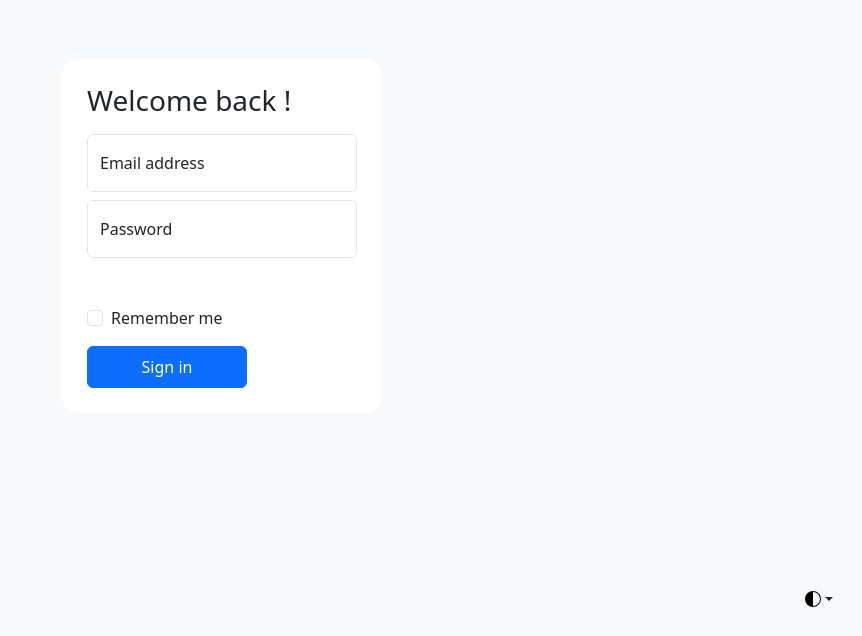
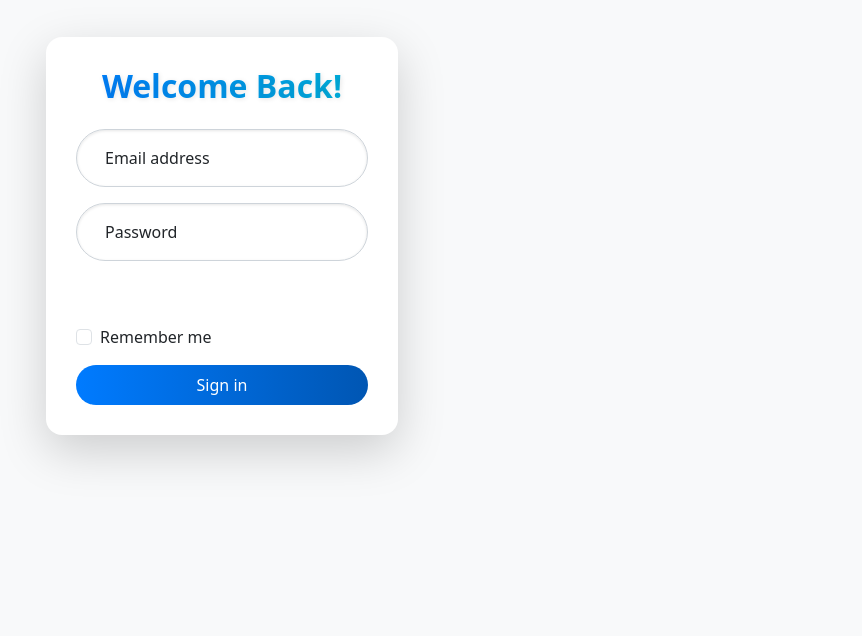
Before and after one commit to ChandelAnish/fusionFLOW, a React (Vite) app in the folder client/: page /signin in a window 1280 px wide. Shown: the part 164-800 px from the top of the page, without its empty margins (418-1280 px from the left). Built offline with nearby package versions, Linux system fonts and the light colour scheme.

Commit message:
Improved UI of SignIn and SignUp page
add hover effects to input fields, shadows to borders, and title.

```diff
--- a/client/package.json
+++ b/client/package.json
@@ -16,7 +16,7 @@
     "jwt-decode": "^4.0.0",
     "react": "^18.3.1",
     "react-dom": "^18.3.1",
-    "react-icons": "^5.2.1",
+    "react-icons": "^5.3.0",
     "react-redux": "^9.1.2",
     "react-router-dom": "^6.25.1",
     "socket.io-client": "^4.7.5",
@@ -30,6 +30,6 @@
     "eslint-plugin-react": "^7.34.3",
     "eslint-plugin-react-hooks": "^4.6.2",
     "eslint-plugin-react-refresh": "^0.4.7",
-    "vite": "^5.3.4"
+    "vite": "^5.4.8"
   }
 }
--- a/client/src/auth/SignIn.jsx
+++ b/client/src/auth/SignIn.jsx
@@ -1,172 +1,148 @@
 import React, { useState } from "react";
 
 export default function SignIn() {
-
-  const [warningMsg, setwarningMsg] = useState('');
+  const [warningMsg, setwarningMsg] = useState("");
 
   const handelFormSubmit = async (e) => {
-    e.preventDefault()
-    setwarningMsg('');
-    const form = e.target
+    e.preventDefault();
+    setwarningMsg("");
+    const form = e.target;
 
     const email = form.email.value;
     const password = form.password.value;
 
-    const userDetails = { email, password }
+    const userDetails = { email, password };
 
-    const response = await signin(userDetails)
+    const response = await signin(userDetails);
     if (response.signin) {
-      window.open('/', '_parent')
-      console.log(response)
+      window.open("/", "_parent");
+      console.log(response);
+    } else {
+      setwarningMsg(response.msg);
     }
-    else {
-      setwarningMsg(response.msg)
-    }
-  }
+  };
 
   const signin = async (userDetails) => {
     try {
       const response = await fetch(`${import.meta.env.VITE_SERVER_URL}/signin`, {
-        method: 'POST',
+        method: "POST",
         headers: {
-          'Content-type': 'application/json'
+          "Content-type": "application/json",
         },
-        credentials:"include",
-        body: JSON.stringify(userDetails)
-      })
-      const data = await response.json()
-      return data
+        credentials: "include",
+        body: JSON.stringify(userDetails),
+      });
+      const data = await response.json();
+      return data;
     } catch (error) {
-      console.log(error)
+      console.log(error);
     }
-  }
+  };
 
   return (
     <>
-      <div className="d-flex align-items-center py-4 bg-body-tertiary" style={{ height: '100vh' }}>
-        <svg xmlns="http://www.w3.org/2000/svg" className="d-none">
-          <symbol id="check2" viewBox="0 0 16 16">
-            <path d="M13.854 3.646a.5.5 0 0 1 0 .708l-7 7a.5.5 0 0 1-.708 0l-3.5-3.5a.5.5 0 1 1 .708-.708L6.5 10.293l6.646-6.647a.5.5 0 0 1 .708 0z"></path>
-          </symbol>
-          <symbol id="circle-half" viewBox="0 0 16 16">
-            <path d="M8 15A7 7 0 1 0 8 1v14zm0 1A8 8 0 1 1 8 0a8 8 0 0 1 0 16z"></path>
-          </symbol>
-          <symbol id="moon-stars-fill" viewBox="0 0 16 16">
-            <path d="M6 .278a.768.768 0 0 1 .08.858 7.208 7.208 0 0 0-.878 3.46c0 4.021 3.278 7.277 7.318 7.277.527 0 1.04-.055 1.533-.16a.787.787 0 0 1 .81.316.733.733 0 0 1-.031.893A8.349 8.349 0 0 1 8.344 16C3.734 16 0 12.286 0 7.71 0 4.266 2.114 1.312 5.124.06A.752.752 0 0 1 6 .278z"></path>
-            <path d="M10.794 3.148a.217.217 0 0 1 .412 0l.387 1.162c.173.518.579.924 1.097 1.097l1.162.387a.217.217 0 0 1 0 .412l-1.162.387a1.734 1.734 0 0 0-1.097 1.097l-.387 1.162a.217.217 0 0 1-.412 0l-.387-1.162A1.734 1.734 0 0 0 9.31 6.593l-1.162-.387a.217.217 0 0 1 0-.412l1.162-.387a1.734 1.734 0 0 0 1.097-1.097l.387-1.162zM13.863.099a.145.145 0 0 1 .274 0l.258.774c.115.346.386.617.732.732l.774.258a.145.145 0 0 1 0 .274l-.774.258a1.156 1.156 0 0 0-.732.732l-.258.774a.145.145 0 0 1-.274 0l-.258-.774a1.156 1.156 0 0 0-.732-.732l-.774-.258a.145.145 0 0 1 0-.274l.774-.258c.346-.115.617-.386.732-.732L13.863.1z"></path>
-          </symbol>
-          <symbol id="sun-fill" viewBox="0 0 16 16">
-            <path d="M8 12a4 4 0 1 0 0-8 4 4 0 0 0 0 8zM8 0a.5.5 0 0 1 .5.5v2a.5.5 0 0 1-1 0v-2A.5.5 0 0 1 8 0zm0 13a.5.5 0 0 1 .5.5v2a.5.5 0 0 1-1 0v-2A.5.5 0 0 1 8 13zm8-5a.5.5 0 0 1-.5.5h-2a.5.5 0 0 1 0-1h2a.5.5 0 0 1 .5.5zM3 8a.5.5 0 0 1-.5.5h-2a.5.5 0 0 1 0-1h2A.5.5 0 0 1 3 8zm10.657-5.657a.5.5 0 0 1 0 .707l-1.414 1.415a.5.5 0 1 1-.707-.708l1.414-1.414a.5.5 0 0 1 .707 0zm-9.193 9.193a.5.5 0 0 1 0 .707L3.05 13.657a.5.5 0 0 1-.707-.707l1.414-1.414a.5.5 0 0 1 .707 0zm9.193 2.121a.5.5 0 0 1-.707 0l-1.414-1.414a.5.5 0 0 1 .707-.707l1.414 1.414a.5.5 0 0 1 0 .707zM4.464 4.465a.5.5 0 0 1-.707 0L2.343 3.05a.5.5 0 1 1 .707-.707l1.414 1.414a.5.5 0 0 1 0 .708z"></path>
-          </symbol>
-        </svg>
-
-        <div className="dropdown position-fixed bottom-0 end-0 mb-3 me-3 bd-mode-toggle">
-          <button
-            className="btn btn-bd-primary py-2 dropdown-toggle d-flex align-items-center"
-            id="bd-theme"
-            type="button"
-            aria-expanded="false"
-            data-bs-toggle="dropdown"
-            aria-label="Toggle theme (auto)"
-          >
-            <svg className="bi my-1 theme-icon-active" width="1em" height="1em">
-              <use href="#circle-half"></use>
-            </svg>
-            <span className="visually-hidden" id="bd-theme-text">
-              Toggle theme
-            </span>
-          </button>
-          <ul
-            className="dropdown-menu dropdown-menu-end shadow"
-            aria-labelledby="bd-theme-text"
-          >
-            <li>
-              <button
-                type="button"
-                className="dropdown-item d-flex align-items-center"
-                data-bs-theme-value="light"
-                aria-pressed="false"
-              >
-                <svg className="bi me-2 opacity-50" width="1em" height="1em">
-                  <use href="#sun-fill"></use>
-                </svg>
-                Light
-                <svg className="bi ms-auto d-none" width="1em" height="1em">
-                  <use href="#check2"></use>
-                </svg>
-              </button>
-            </li>
-            <li>
-              <button
-                type="button"
-                className="dropdown-item d-flex align-items-center"
-                data-bs-theme-value="dark"
-                aria-pressed="false"
-              >
-                <svg className="bi me-2 opacity-50" width="1em" height="1em">
-                  <use href="#moon-stars-fill"></use>
-                </svg>
-                Dark
-                <svg className="bi ms-auto d-none" width="1em" height="1em">
-                  <use href="#check2"></use>
-                </svg>
-              </button>
-            </li>
-            <li>
-              <button
-                type="button"
-                className="dropdown-item d-flex align-items-center active"
-                data-bs-theme-value="auto"
-                aria-pressed="true"
-              >
-                <svg className="bi me-2 opacity-50" width="1em" height="1em">
-                  <use href="#circle-half"></use>
-                </svg>
-                Auto
-                <svg className="bi ms-auto d-none" width="1em" height="1em">
-                  <use href="#check2"></use>
-                </svg>
-              </button>
-            </li>
-          </ul>
-        </div>
-
-        <main className="form-signin m-auto rounded-4" style={{ width: "20rem", backgroundColor: "white", padding: "25px" }}>
+      <div className="d-flex align-items-center py-4 bg-light" style={{ height: "100vh" }}>
+        <main
+          className="form-signin m-auto rounded-4 shadow-lg"
+          style={{
+            width: "22rem",
+            backgroundColor: "#ffffff",
+            padding: "30px",
+            borderRadius: "16px",
+            boxShadow: "0px 8px 20px rgba(0, 0, 0, 0.1)",
+          }}
+        >
+          {/* form */}
+          <form onSubmit={handelFormSubmit}>
+            {/* <h1 className="h3 mb-4 fw-bold text-center">Welcome Back!</h1> */}
 
 
-          {/* form */}
-          <form onSubmit={handelFormSubmit}>
-            <h1 className="h3 mb-3 fw-normal">Welcome back !</h1>
 
-            <div className="form-floating mb-2">
+            <h1
+  className="h3 mb-4 fw-bold text-center"
+  style={{
+    fontSize: "2rem",  // Larger text size for more emphasis
+    background: "linear-gradient(90deg, #007bff, #00b4db)",  // Gradient effect for text
+    WebkitBackgroundClip: "text",  // Clip background to the text only
+    WebkitTextFillColor: "transparent",  // Makes the text appear transparent to show the gradient
+    textShadow: "1px 1px 5px rgba(0, 0, 0, 0.1)",  // Adds a soft shadow
+  }}
+>
+  Welcome Back!
+</h1>
+
+
+
+
+
+
+
+            <div className="form-floating mb-3">
               <input
                 type="email"
-                className="form-control"
+                className="form-control rounded-pill"
                 id="floatingInput"
                 placeholder="name@example.com"
                 name="email"
+                style={{
+                  padding: "12px 15px",
+                  border: "1px solid #ced4da",
+                  fontSize: "1rem",
+                  boxShadow: "inset 0 1px 3px rgba(0, 0, 0, 0.1)",
+                  transition: "all 0.3s ease",
+                }}
+                onMouseEnter={(e) => {
+                  e.target.style.borderColor = "#007bff";
+                  e.target.style.boxShadow = "0 0 5px rgba(0, 123, 255, 0.5)";
+                }}
+                onMouseLeave={(e) => {
+                  e.target.style.borderColor = "#ced4da";
+                  e.target.style.boxShadow = "inset 0 1px 3px rgba(0, 0, 0, 0.1)";
+                }}
               />
-              <label htmlFor="floatingInput">Email address</label>
+              <label htmlFor="floatingInput" className="ms-3">
+                Email address
+              </label>
             </div>
 
-            <div className="form-floating">
+            <div className="form-floating mb-3">
               <input
                 type="password"
-                className="form-control"
+                className="form-control rounded-pill"
                 id="floatingPassword"
                 placeholder="Password"
                 name="password"
+                style={{
+                  padding: "12px 15px",
+                  border: "1px solid #ced4da",
+                  fontSize: "1rem",
+                  boxShadow: "inset 0 1px 3px rgba(0, 0, 0, 0.1)",
+                  transition: "all 0.3s ease",
+                }}
+                onMouseEnter={(e) => {
+                  e.target.style.borderColor = "#007bff";
+                  e.target.style.boxShadow = "0 0 5px rgba(0, 123, 255, 0.5)";
+                }}
+                onMouseLeave={(e) => {
+                  e.target.style.borderColor = "#ced4da";
+                  e.target.style.boxShadow = "inset 0 1px 3px rgba(0, 0, 0, 0.1)";
+                }}
               />
-              <label htmlFor="floatingPassword">Password</label>
+              <label htmlFor="floatingPassword" className="ms-3">
+                Password
+              </label>
             </div>
 
             {/* warning message */}
-            <div className="text-danger m-2" style={{ height: '24px', textAlign: "center" }}>
+            <div
+              className="text-danger mb-4"
+              style={{ height: "24px", textAlign: "center", fontSize: "0.9rem" }}
+            >
               {warningMsg} &nbsp;
-              {(warningMsg==="User not exists") && <a href="/signup">Sign-up</a>}
+              {warningMsg === "User not exists" && <a href="/signup">Sign-up</a>}
             </div>
 
-            <div className="form-check text-start my-3">
+            <div className="form-check text-start mb-3">
               <input
                 className="form-check-input"
                 type="checkbox"
@@ -177,18 +153,27 @@ export default function SignIn() {
                 Remember me
               </label>
             </div>
-            <button className="btn btn-primary py-2" type="submit" style={{ width: "10rem" }}>
-              Sign in
-            </button>
 
+            <div className="text-center">
+              <button
+                className="btn btn-primary rounded-pill py-2"
+                type="submit"
+                style={{
+                  width: "100%",
+                  background: "linear-gradient(90deg, #007bff 0%, #0056b3 100%)",
+                  border: "none",
+                  transition: "background 0.3s ease",
+                }}
+                onMouseEnter={(e) => (e.target.style.background = "#0056b3")}
+                onMouseLeave={(e) =>
+                  (e.target.style.background = "linear-gradient(90deg, #007bff 0%, #0056b3 100%)")
+                }
+              >
+                Sign in
+              </button>
+            </div>
           </form>
         </main>
-
-        <script
-          src="/docs/5.3/dist/js/bootstrap.bundle.min.js"
-          integrity="sha384-YvpcrYf0tY3lHB60NNkmXc5s9fDVZLESaAA55NDzOxhy9GkcIdslK1eN7N6jIeHz"
-          crossOrigin="anonymous"
-        ></script>
       </div>
     </>
   );
--- a/client/src/auth/SignUp.jsx
+++ b/client/src/auth/SignUp.jsx
@@ -1,150 +1,98 @@
 import React, { useState } from "react";
 
 export default function SignUp() {
-
-  const [warningMsg,setwarningMsg] =useState('');
+  const [warningMsg, setwarningMsg] = useState("");
 
   const handelFormSubmit = async (e) => {
-    e.preventDefault()
-    setwarningMsg('');
-    const form = e.target
+    e.preventDefault();
+    setwarningMsg("");
+    const form = e.target;
 
     const username = form.username.value;
     const email = form.email.value;
     const password = form.password.value;
     const confirmPassword = form.confirmPassword.value;
-    if(password!=confirmPassword){
-      setwarningMsg('Passwords do not match');
+    if (password !== confirmPassword) {
+      setwarningMsg("Passwords do not match");
       return;
     }
 
-    const userDetails = { username, email, password, confirmPassword }
+    const userDetails = { username, email, password, confirmPassword };
 
-    const response = await signup(userDetails)
-    console.log(response)
+    const response = await signup(userDetails);
+    console.log(response);
     if (response.signup) {
-      window.open('/signin', '_parent')
+      window.open("/signin", "_parent");
+    } else {
+      setwarningMsg(response.msg);
     }
-    else{
-      setwarningMsg(response.msg)
-    }
-  }
+  };
 
   const signup = async (userDetails) => {
     try {
       const response = await fetch(`${import.meta.env.VITE_SERVER_URL}/signup`, {
-        method: 'POST',
+        method: "POST",
         headers: {
-          'Content-type': 'application/json'
+          "Content-type": "application/json",
         },
-        credentials:"include",
-        body: JSON.stringify(userDetails)
-      })
-      const data = await response.json()
-      return data
+        credentials: "include",
+        body: JSON.stringify(userDetails),
+      });
+      const data = await response.json();
+      return data;
     } catch (error) {
-      console.log(error)
+      console.log(error);
     }
-  }
+  };
 
   return (
     <>
-      <div className="d-flex align-items-center py-4 bg-body-tertiary" style={{ height: '100vh' }}>
-        <svg xmlns="http://www.w3.org/2000/svg" className="d-none">
-          <symbol id="check2" viewBox="0 0 16 16">
-            <path d="M13.854 3.646a.5.5 0 0 1 0 .708l-7 7a.5.5 0 0 1-.708 0l-3.5-3.5a.5.5 0 1 1 .708-.708L6.5 10.293l6.646-6.647a.5.5 0 0 1 .708 0z"></path>
-          </symbol>
-          <symbol id="circle-half" viewBox="0 0 16 16">
-            <path d="M8 15A7 7 0 1 0 8 1v14zm0 1A8 8 0 1 1 8 0a8 8 0 0 1 0 16z"></path>
-          </symbol>
-          <symbol id="moon-stars-fill" viewBox="0 0 16 16">
-            <path d="M6 .278a.768.768 0 0 1 .08.858 7.208 7.208 0 0 0-.878 3.46c0 4.021 3.278 7.277 7.318 7.277.527 0 1.04-.055 1.533-.16a.787.787 0 0 1 .81.316.733.733 0 0 1-.031.893A8.349 8.349 0 0 1 8.344 16C3.734 16 0 12.286 0 7.71 0 4.266 2.114 1.312 5.124.06A.752.752 0 0 1 6 .278z"></path>
-            <path d="M10.794 3.148a.217.217 0 0 1 .412 0l.387 1.162c.173.518.579.924 1.097 1.097l1.162.387a.217.217 0 0 1 0 .412l-1.162.387a1.734 1.734 0 0 0-1.097 1.097l-.387 1.162a.217.217 0 0 1-.412 0l-.387-1.162A1.734 1.734 0 0 0 9.31 6.593l-1.162-.387a.217.217 0 0 1 0-.412l1.162-.387a1.734 1.734 0 0 0 1.097-1.097l.387-1.162zM13.863.099a.145.145 0 0 1 .274 0l.258.774c.115.346.386.617.732.732l.774.258a.145.145 0 0 1 0 .274l-.774.258a1.156 1.156 0 0 0-.732.732l-.258.774a.145.145 0 0 1-.274 0l-.258-.774a1.156 1.156 0 0 0-.732-.732l-.774-.258a.145.145 0 0 1 0-.274l.774-.258c.346-.115.617-.386.732-.732L13.863.1z"></path>
-          </symbol>
-          <symbol id="sun-fill" viewBox="0 0 16 16">
-            <path d="M8 12a4 4 0 1 0 0-8 4 4 0 0 0 0 8zM8 0a.5.5 0 0 1 .5.5v2a.5.5 0 0 1-1 0v-2A.5.5 0 0 1 8 0zm0 13a.5.5 0 0 1 .5.5v2a.5.5 0 0 1-1 0v-2A.5.5 0 0 1 8 13zm8-5a.5.5 0 0 1-.5.5h-2a.5.5 0 0 1 0-1h2a.5.5 0 0 1 .5.5zM3 8a.5.5 0 0 1-.5.5h-2a.5.5 0 0 1 0-1h2A.5.5 0 0 1 3 8zm10.657-5.657a.5.5 0 0 1 0 .707l-1.414 1.415a.5.5 0 1 1-.707-.708l1.414-1.414a.5.5 0 0 1 .707 0zm-9.193 9.193a.5.5 0 0 1 0 .707L3.05 13.657a.5.5 0 0 1-.707-.707l1.414-1.414a.5.5 0 0 1 .707 0zm9.193 2.121a.5.5 0 0 1-.707 0l-1.414-1.414a.5.5 0 0 1 .707-.707l1.414 1.414a.5.5 0 0 1 0 .707zM4.464 4.465a.5.5 0 0 1-.707 0L2.343 3.05a.5.5 0 1 1 .707-.707l1.414 1.414a.5.5 0 0 1 0 .708z"></path>
-          </symbol>
-        </svg>
+      <div className="d-flex align-items-center py-4 bg-light" style={{ height: "100vh" }}>
+        <main
+          className="form-signin m-auto rounded-4 shadow-lg"
+          style={{
+            width: "25rem",
+            backgroundColor: "#fff",
+            padding: "25px",
+            borderRadius: "12px",
+            boxShadow: "0px 4px 15px rgba(0, 0, 0, 0.1)",
+          }}
+        >
+          <form onSubmit={handelFormSubmit}>
+            {/* <h1 className="h3 mb-4 fw-bold text-center">Sign Up to fusionFLOW</h1> */}
 
-        <div className="dropdown position-fixed bottom-0 end-0 mb-3 me-3 bd-mode-toggle">
-          <button
-            className="btn btn-bd-primary py-2 dropdown-toggle d-flex align-items-center"
-            id="bd-theme"
-            type="button"
-            aria-expanded="false"
-            data-bs-toggle="dropdown"
-            aria-label="Toggle theme (auto)"
-          >
-            <svg className="bi my-1 theme-icon-active" width="1em" height="1em">
-              <use href="#circle-half"></use>
-            </svg>
-            <span className="visually-hidden" id="bd-theme-text">
-              Toggle theme
-            </span>
-          </button>
-          <ul
-            className="dropdown-menu dropdown-menu-end shadow"
-            aria-labelledby="bd-theme-text"
-          >
-            <li>
-              <button
-                type="button"
-                className="dropdown-item d-flex align-items-center"
-                data-bs-theme-value="light"
-                aria-pressed="false"
-              >
-                <svg className="bi me-2 opacity-50" width="1em" height="1em">
-                  <use href="#sun-fill"></use>
-                </svg>
-                Light
-                <svg className="bi ms-auto d-none" width="1em" height="1em">
-                  <use href="#check2"></use>
-                </svg>
-              </button>
-            </li>
-            <li>
-              <button
-                type="button"
-                className="dropdown-item d-flex align-items-center"
-                data-bs-theme-value="dark"
-                aria-pressed="false"
-              >
-                <svg className="bi me-2 opacity-50" width="1em" height="1em">
-                  <use href="#moon-stars-fill"></use>
-                </svg>
-                Dark
-                <svg className="bi ms-auto d-none" width="1em" height="1em">
-                  <use href="#check2"></use>
-                </svg>
-              </button>
-            </li>
-            <li>
-              <button
-                type="button"
-                className="dropdown-item d-flex align-items-center active"
-                data-bs-theme-value="auto"
-                aria-pressed="true"
-              >
-                <svg className="bi me-2 opacity-50" width="1em" height="1em">
-                  <use href="#circle-half"></use>
-                </svg>
-                Auto
-                <svg className="bi ms-auto d-none" width="1em" height="1em">
-                  <use href="#check2"></use>
-                </svg>
-              </button>
-            </li>
-          </ul>
-        </div>
 
-        <main className="form-signin m-auto rounded-4" style={{ width: "25rem", backgroundColor: "white", padding: "25px" }}>
-          <form onSubmit={handelFormSubmit}>
-            <h1 className="h3 mb-3 fw-normal">Sign Up to fusionFLOW</h1>
+            <h1
+  className="h3 mb-4 fw-bold text-center"
+  style={{
+    fontSize: "2rem",  // Larger text size for more emphasis
+    background: "linear-gradient(90deg, #007bff, #00b4db)",  // Gradient effect for text
+    WebkitBackgroundClip: "text",  // Clip background to the text only
+    WebkitTextFillColor: "transparent",  // Makes the text appear transparent to show the gradient
+    textShadow: "1px 1px 5px rgba(0, 0, 0, 0.1)",  // Adds a soft shadow
+  }}
+>
+  Sign Up to fusionFLOW
+</h1>
+<p
+  className="text-center"
+  style={{
+    fontSize: "1rem",  // A catchy subheading
+    color: "#6c757d",
+    marginTop: "-10px",  // Reduces space between the heading and subheading
+  }}
+>
+</p>
+
+
+
+
+
 
             <div className="form-floating mb-2">
               <input
                 type="text"
-                className="form-control"
+                className="form-control rounded-pill input-field"
                 id="username"
                 placeholder="name_123"
                 name="username"
@@ -155,7 +103,7 @@ export default function SignUp() {
             <div className="form-floating mb-2">
               <input
                 type="email"
-                className="form-control"
+                className="form-control rounded-pill input-field"
                 id="email"
                 placeholder="name@example.com"
                 name="email"
@@ -166,7 +114,7 @@ export default function SignUp() {
             <div className="form-floating mb-2">
               <input
                 type="password"
-                className="form-control"
+                className="form-control rounded-pill input-field"
                 id="password"
                 placeholder="Password"
                 name="password"
@@ -174,19 +122,19 @@ export default function SignUp() {
               <label htmlFor="password">Password</label>
             </div>
 
-            <div className="form-floating">
+            <div className="form-floating mb-2">
               <input
                 type="password"
-                className="form-control"
+                className="form-control rounded-pill input-field"
                 id="confirmPassword"
-                placeholder="Password"
+                placeholder="Confirm Password"
                 name="confirmPassword"
               />
               <label htmlFor="confirmPassword">Confirm Password</label>
             </div>
 
             {/* warning message */}
-            <div className="text-danger m-2" style={{height:'24px',textAlign:"center"}}>
+            <div className="text-danger m-2" style={{ height: "24px", textAlign: "center" }}>
               {warningMsg}
             </div>
 
@@ -201,19 +149,37 @@ export default function SignUp() {
                 Remember me
               </label>
             </div>
-            <button className="btn btn-primary py-2" type="submit" style={{ width: "10rem" }}>
-              Sign up
-            </button>
-
+            <div className="text-center">
+              <button
+                className="btn btn-primary rounded-pill py-2"
+                type="submit"
+                style={{
+                  width: "100%",
+                  background: "linear-gradient(90deg, #007bff 0%, #0056b3 100%)",
+                  border: "none",
+                }}
+              >
+                Sign up
+              </button>
+            </div>
           </form>
         </main>
+      </div>
 
-        <script
-          src="/docs/5.3/dist/js/bootstrap.bundle.min.js"
-          integrity="sha384-YvpcrYf0tY3lHB60NNkmXc5s9fDVZLESaAA55NDzOxhy9GkcIdslK1eN7N6jIeHz"
-          crossOrigin="anonymous"
-        ></script>
-      </div>
+      {/* Add custom CSS for hover effects */}
+      <style jsx="true">{`
+        .input-field {
+          padding: 10px;
+          border: 1px solid #ced4da;
+          font-size: 1rem;
+          transition: all 0.3s ease; /* Smooth transition for hover effect */
+        }
+
+        .input-field:hover {
+          border-color: #007bff; /* Change border color on hover */
+          box-shadow: 0px 0px 5px rgba(0, 123, 255, 0.5); /* Add subtle shadow */
+        }
+      `}</style>
     </>
   );
 }
```
Also changed, not shown: 1 other file (tests, documents, lock files or other folders).
